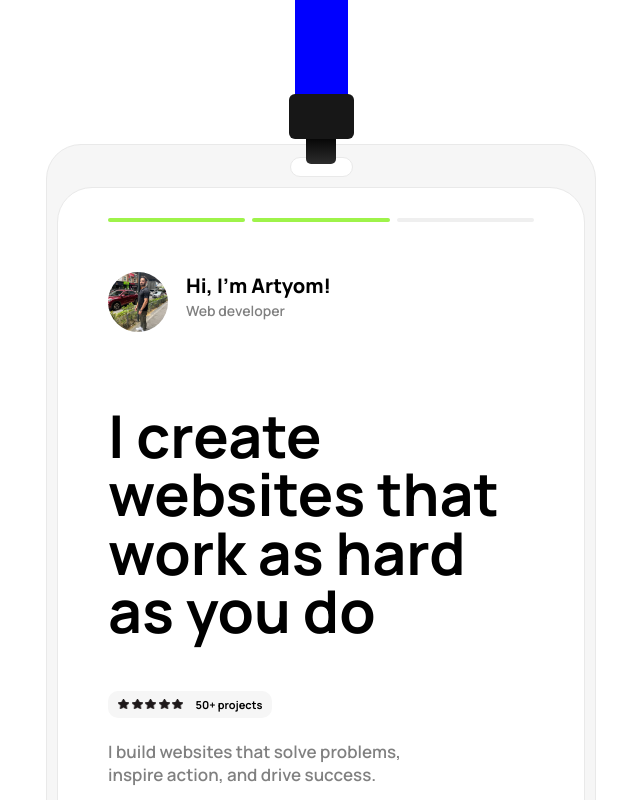
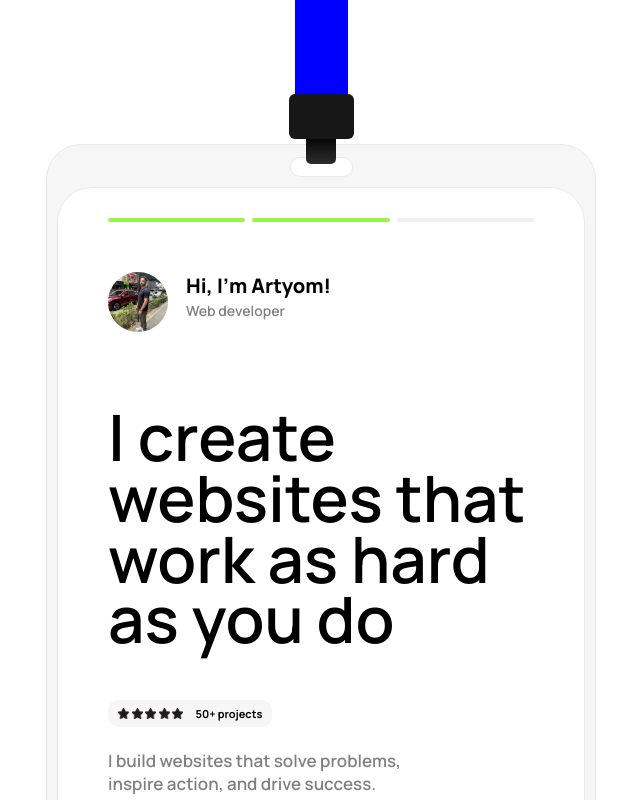
Before and after one commit to artyomagadzhanyan421/artyom-portfolio, a React (Vite) app: page / in a window 1280 px wide. Shown: the top 800 px of the page, without its empty margins (319-959 px from the left). Built offline with nearby package versions, Linux system fonts and the light colour scheme; some icons are missing.

Commit message:
card commit

```diff
--- a/src/styles/Card.css
+++ b/src/styles/Card.css
@@ -88,9 +88,9 @@
 }
 
 .heading {
-    font-size: 59px;
-    font-weight: 700;
-    line-height: 0.99em;
+    font-size: 64px;
+    font-weight: 600;
+    line-height: 0.95em;
 }
 
 .rate {
```
